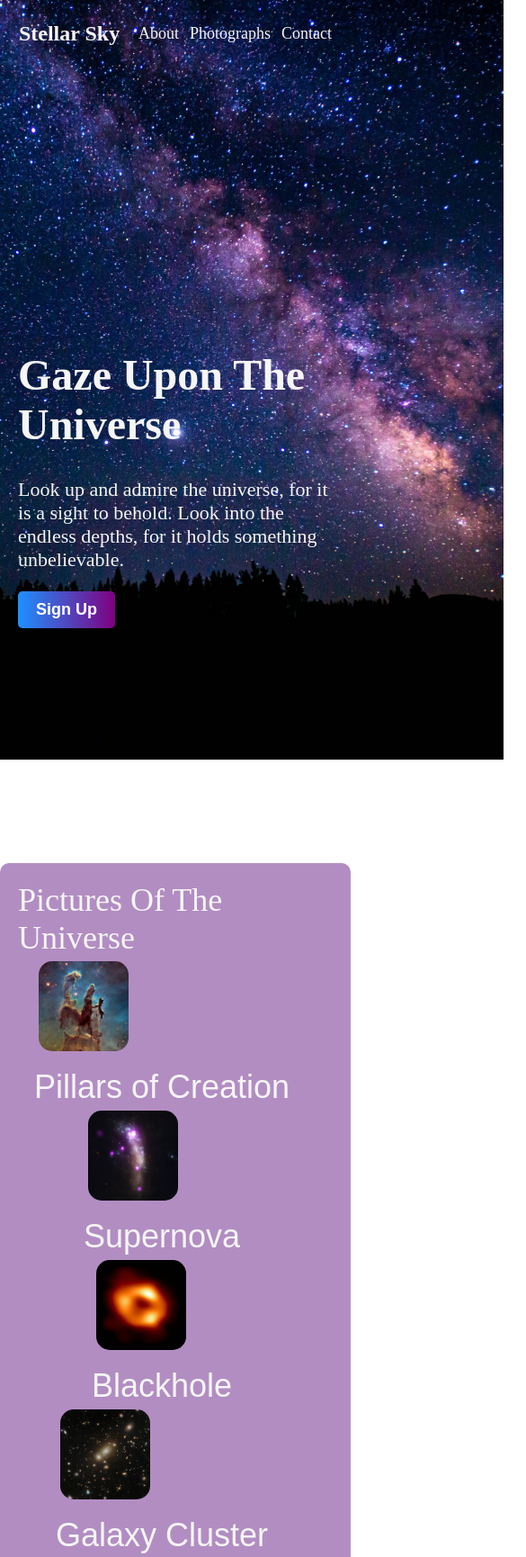
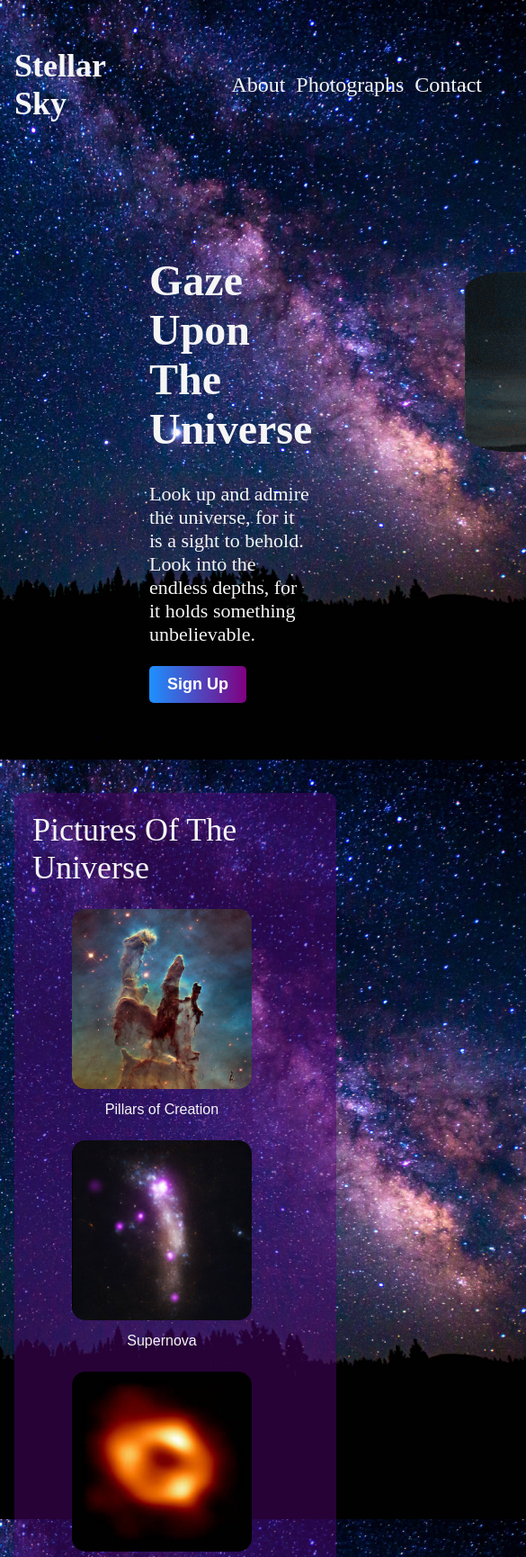
Before and after one commit to AliH-Debug/Landing-Page, a plain HTML site: page index.html in a window 390 px wide. Shown: the top 1730 px of the page at 90% size, 585 px wide, since content can reach past the window. Drawn offline with Linux system fonts and the light colour scheme.

```diff
--- a/style.css
+++ b/style.css
@@ -1,12 +1,9 @@
 body {
-    padding: 0px;
-    margin: 0px;
+    padding: 8px;
     background-image: url(nebula_night_starry_sky_178907_3840x2400.jpg);
     background-size: cover;
     background-repeat: no-repeat;
-    background-position: center;
     background-attachment: fixed;
-    height: 100vh;
 }
 
 .logo {
@@ -40,8 +37,6 @@ nav ul {
     flex-direction: row;
 }
 
-/*header ends here*/
-
 h1 {
     color: whitesmoke;
     font-size: 48px;
@@ -55,12 +50,10 @@ h1 {
 }
 
 .opening {
-    display: flex;
-    flex-direction: column;
-    justify-content: center;
-    align-items: center;
-    padding: 20px;
-    min-height: 100vh;
+    display: grid;
+    grid-template-columns: 1fr 1fr;
+    gap: 20px;
+    padding-bottom: 100px;
 }
 
 .intro {
@@ -255,97 +248,3 @@ h1 {
     font-size: large;
     color: whitesmoke;
 }
-
-/*footer ends here*/
-
-/* Media queries for responsiveness*/
-
-@media only screen and (max-width: 768px) {
-    /* Adjust styles for smaller screens */
-    body {
-        background-attachment: scroll;
-    }
-
-    .opening {
-        grid-template-columns: 1fr;
-    }
-
-    .intropic-container {
-        margin-left: 0;
-        margin-top: 0;
-        justify-content: center;
-    }
-
-    .intropic {
-        margin: 0;
-    }
-
-    .pictures img {
-        width: 150px;
-        height: 150px;
-        margin: 10px;
-    }
-
-    .quote {
-        padding: 20px;
-    }
-
-    .signup {
-        margin: 20px;
-    }
-}
-
-@media only screen and (max-width: 480px) {
-    /* Adjust styles for even smaller screens */
-    .logo {
-        font-size: 24px;
-    }
-
-    nav ul {
-        margin-left: 0;
-    }
-
-    a {
-        font-size: 18px;
-    }
-
-    .intro {
-        margin-left: 0;
-        margin-top: 20px;
-    }
-
-    .intropic {
-        width: 100%;
-        height: auto;
-    }
-
-    .pictures img {
-        width: 100px;
-        height: 100px;
-        margin: 5px;
-    }
-
-    .pictures p {
-        font-size: 36px;
-    }
-
-    .quote {
-        padding: 10px;
-    }
-
-    .quote h1 {
-        font-size: 24px;
-    }
-
-    .quote b {
-        font-size: 18px;
-    }
-
-    .signup {
-        margin: 10px;
-    }
-
-    .signup h3 {
-        font-size: 18px;
-    }
-}
```
